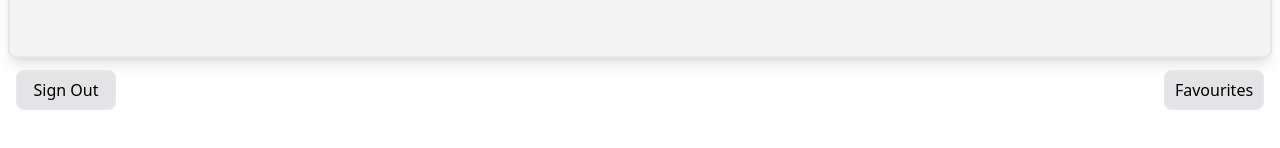
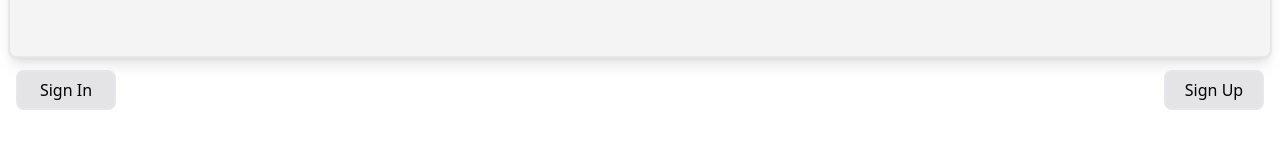
Before and after one commit to TheBigBookMan/EntertainNow, a React (Vite) app in the folder client/: page /signup in a window 1280 px wide. Shown: the part 570-718 px from the top of the page. Built offline with nearby package versions, Linux system fonts and the light colour scheme.

Commit message:
fix footer bug with logout

```diff
--- a/client/src/components/common/Footer.tsx
+++ b/client/src/components/common/Footer.tsx
@@ -1,19 +1,17 @@
 import { Link } from "react-router-dom";
 import { useState } from "react";
+import UseUserContext from "../../contexts/UserContext";
 
 const Footer = () => {
-  const [isLoggedIn, setIsLoggedIn] = useState<boolean>(true);
-
+  const { isLoggedIn } = UseUserContext();
   //!! HAVE TEMPORARY SIGN IN SIGN OUT CLICK SETSTATE
+  console.log(isLoggedIn);
   return (
     <div className="flex justify-between items-center p-2 pt-3">
       {isLoggedIn ? (
         <>
           <Link to="/">
-            <button
-              onClick={() => setIsLoggedIn(false)}
-              className="border-solid border-2 bg-zinc-200 rounded-lg w-[100px] h-[40px] hover:bg-zinc-300"
-            >
+            <button className="border-solid border-2 bg-zinc-200 rounded-lg w-[100px] h-[40px] hover:bg-zinc-300">
               Sign Out
             </button>
           </Link>
@@ -26,10 +24,7 @@ const Footer = () => {
       ) : (
         <>
           <Link to="/signin">
-            <button
-              onClick={() => setIsLoggedIn(true)}
-              className="border-solid border-2 bg-zinc-200 rounded-lg w-[100px] h-[40px] hover:bg-zinc-300"
-            >
+            <button className="border-solid border-2 bg-zinc-200 rounded-lg w-[100px] h-[40px] hover:bg-zinc-300">
               Sign In
             </button>
           </Link>
--- a/client/src/contexts/UserContext.tsx
+++ b/client/src/contexts/UserContext.tsx
@@ -36,6 +36,8 @@ export const Provider = ({ children }: Prototypes) => {
   const [signUpMutation, { data: signUpData, loading }] = useMutation(ADD_USER);
   const [loginMutation, { data: loginData }] = useMutation(LOGIN);
   const [logoutMutation] = useMutation(LOGOUT);
+
+  console.log(user);
 
   // ? When user state changes, it is stored onto localstorage as the user
   useEffect(() => {
```
